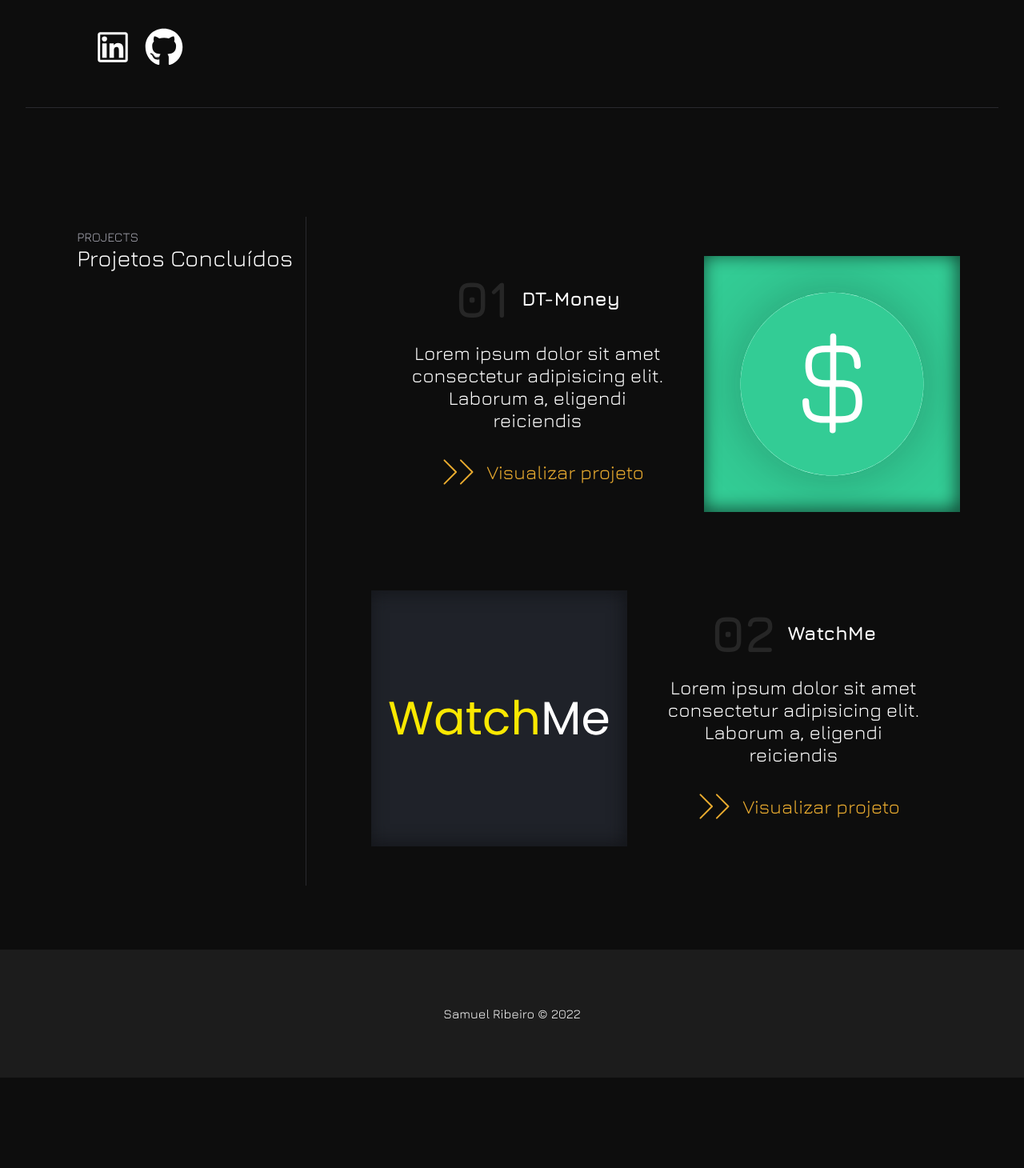
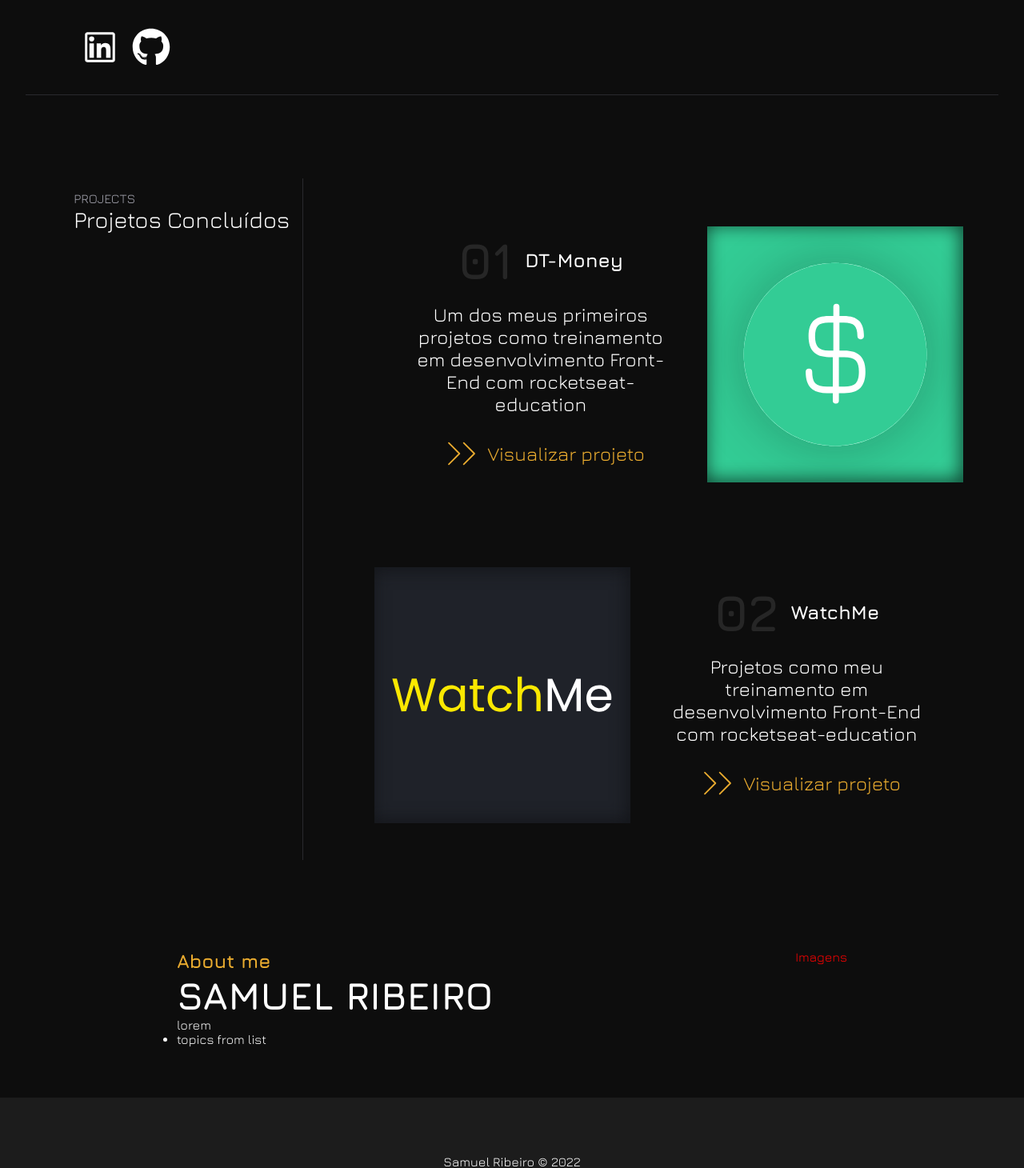
Before and after one commit to Samuelwps/Portifolio1.1, a React (Create React App) app: page / in a window 1280 px wide. Shown: the part 311-1771 px from the top of the page at 80% size. Before the commit the page ends 1658 px from the top, so only its background shows below. Built offline with nearby package versions, Linux system fonts and the light colour scheme.

Commit message:
Fixing and organizing code

```diff
--- a/src/components/Me/index.tsx
+++ b/src/components/AboutMe/index.tsx
@@ -16,7 +16,7 @@ export function AboutMe() {
           </Links>
       </Me>
       <About>
-        <h1>About me</h1>
+        <h1>Expert on</h1>
         <p>Eu sou um desenvolvedor Front-End.
           Com o objetivo de ser Full Stack,
           atualmete Desenvolvo aplicações web e mobile
--- a/src/components/Me/styled.ts
+++ b/src/components/AboutMe/styled.ts
@@ -1,18 +1,13 @@
 import styled from "styled-components"
 
 export const Container = styled.div`
+    max-width: 1440px;
     margin: 0 auto;
-
     display:flex;
     flex-direction:row;
     justify-content:space-around;
 
-    padding: 6.5rem 0rem 3rem 0rem;
-
-    margin-left:2rem;
-    margin-right:2rem;
-
-    border-bottom: 1px solid var(--gray-800);
+    padding: 6.5rem 0rem 0rem 0rem;
 
     @media screen and (max-width:940px){
         flex-direction:column;
@@ -40,6 +35,7 @@ export const Me = styled.div`
         font-size:1.5rem;
     }
 `;
+
 export const Links = styled.div`
     padding-top:2rem;
 
--- /dev/null
+++ b/src/components/AboutMeHome/index.tsx
@@ -0,0 +1,30 @@
+import {Container, TextAbout, ImagesAbout} from "./styled"
+
+
+export function AboutMeHome(){
+    return(
+        <Container>
+
+            <TextAbout>
+                <h2>About me</h2>
+                <h1>SAMUEL RIBEIRO</h1>
+
+                <p>
+                    lorem
+                </p>
+
+                <ul>
+                    <li>topics from list</li>
+                </ul>
+            </TextAbout>
+
+
+            <ImagesAbout>
+
+                <p>Imagens</p>
+
+            </ImagesAbout>
+
+        </Container>
+    )
+}
--- /dev/null
+++ b/src/components/AboutMeHome/styled.ts
@@ -0,0 +1,32 @@
+import styled from "styled-components"
+
+export const Container = styled.div`
+
+    max-width:1440px;
+
+    display:flex;
+    justify-content:space-around;
+
+    margin:0 auto;
+
+    padding:2rem;
+`
+
+export const TextAbout = styled.div`
+    display:flex;
+    flex-direction:column;
+
+    h1{
+        padding-top: 0.1rem;
+        font-size:3rem;
+    }
+
+    h2{
+        font-size:1.5rem;
+        color:var(--yellow-500);
+    }
+`
+
+export const ImagesAbout = styled.div`
+    color:red;
+`
--- a/src/components/ProjectsHome/index.tsx
+++ b/src/components/ProjectsHome/index.tsx
@@ -1,11 +1,11 @@
-import { ListItem, SelectedWorks, SectionWorks, Imgworks, DivWorks, DivForWorks, ProjectsWorks } from "./styled"
+import { ListItem, SelectedWorks, Container, Imgworks, DivWorks, DivForWorks, ProjectsWorks } from "./styled"
 import dtmoneyIcon from "./../../images/dtmoneyIcon.svg"
 import watchMe from "./../../images/watchMe.svg"
 import Arrow from "./../../images/chevrons-right.svg"
 
 export function Projects() {
     return(
-        <SectionWorks>
+        <Container>
             <DivForWorks>
                 <SelectedWorks>
                     <ProjectsWorks>
@@ -21,9 +21,9 @@ export function Projects() {
                                 <h4>DT-Money</h4>
                             </div>
                             <p>
-                                Lorem ipsum dolor sit amet
-                                consectetur adipisicing elit.
-                                Laborum a, eligendi reiciendis
+                                Um dos meus primeiros projetos
+                                 como treinamento em desenvolvimento
+                                Front-End com rocketseat-education
                             </p>
                             <div className="Arrow">
                                 <a href="/DtMoney"><img src={Arrow} alt="Arrow"/>Visualizar projeto</a>
@@ -44,9 +44,7 @@ export function Projects() {
                                 <h4>WatchMe</h4>
                             </div>
                             <p>
-                                Lorem ipsum dolor sit amet
-                                consectetur adipisicing elit.
-                                Laborum a, eligendi reiciendis
+                                Projetos como meu treinamento em desenvolvimento Front-End com rocketseat-education
                             </p>
                             <div className="Arrow">
                                 <a href="/WatchMe"><img src={Arrow} alt="Arrow"/>Visualizar projeto</a>
@@ -55,6 +53,6 @@ export function Projects() {
                     </ListItem>
                 </div>
             </DivForWorks>
-        </SectionWorks>
+        </Container>
     )
 }
--- a/src/components/ProjectsHome/styled.ts
+++ b/src/components/ProjectsHome/styled.ts
@@ -1,62 +1,43 @@
 import styled from "styled-components"
 
 
-export const SectionWorks = styled.section`
-        margin:2rem;
-`;
-
-
-export const ListItem = styled.div`
-
+export const Container = styled.section`
+        max-width:1440px;
         margin:0 auto;
-        display: flex;
-        align-items: center;
-        justify-content:space-around;
-
-
-        &:first-child{@media screen and (max-width:1080px){
-                flex-direction: column-reverse;
-        }}
-        @media screen and (max-width:1080px){
-                flex-direction: column;
-        }
 
 `;
 
+export const DivForWorks = styled.div`
+        display:flex;
+        justify-content:center;
+        margin:2rem;
+        flex-direction:row;
+        justify-content:space-around;
 
+        padding: 6.5rem 0rem 3rem 0rem;
 
-export const Imgworks = styled.div`
-        max-width:20rem;
-        max-height:20rem;
-
-        img{
-                width:100%;
-                height:100%;
-        }
+        border-top:1px solid var(--gray-800);
 `;
 
 export const SelectedWorks = styled.div`
         border-right: 1px solid var(--gray-800);
 
-        @media screen and (max-width:1080px){
+        @media screen and (max-width:1180px){
                 display: flex;
                 align-items: center;
                 justify-content: center;
-                max-width: 10rem;
+                max-width: 7rem;
         }
-
-
-
 `;
 
 export const ProjectsWorks = styled.div`
-        margin:1rem;
+        padding:1rem;
         display:flex;
         flex-direction:column;
 
-        @media screen and (max-width:1080px){
+        @media screen and (max-width:1180px){
                 transform: rotate(-90deg) translate3d(-20px,-6px,0);
-                min-width: 25rem;
+                min-width: 26rem;
         }
 
         h2{
@@ -72,6 +53,23 @@ export const ProjectsWorks = styled.div`
         p{
                 color: var(--gray-100);
         }
+`;
+
+export const ListItem = styled.div`
+
+        margin:0 auto;
+        display: flex;
+        align-items: center;
+        justify-content:space-around;
+
+
+        &:first-child{@media screen and (max-width:1080px){
+                flex-direction: column-reverse;
+        }}
+        @media screen and (max-width:1180px){
+                flex-direction: column;
+        }
+
 `;
 
 export const DivWorks = styled.div`
@@ -116,21 +114,19 @@ export const DivWorks = styled.div`
                         }
 
                         img{
-                                max-width:7rem;
-                                max-height:7rem;
+                                max-width:4rem;
+                                max-height:4rem;
                         }
                 }
         }
 `;
 
-export const DivForWorks = styled.div`
-        max-width: 1200px;
-        display:flex;
-        margin: 0 auto;
-        justify-content:center;
-        padding:2rem;
-        flex-direction:row;
-        justify-content:space-around;
+export const Imgworks = styled.div`
+        max-width:20rem;
+        max-height:20rem;
 
-        padding: 6.5rem 0rem 3rem 0rem;
+        img{
+                width:100%;
+                height:100%;
+        }
 `;
--- a/src/pages/DtMoney/index.tsx
+++ b/src/pages/DtMoney/index.tsx
@@ -50,8 +50,8 @@ export function DtMoney() {
                         <img src={dtmoneyCategory} alt="dtmoneyimage" />
                     </DivImageSummaryCategory>
                     <div>
-                        <p>Se é feito uma ação do tipo deposit, esse valor é adicionado nessa categoria e no total.</p>
-                        <p>O mesmo acontece com as ações do tipo withdraw, ela é somada a categoria de saída mas diferente da anterior ela é “descontada”do total.</p>
+                        <p className="space">Se é feito uma ação do tipo deposit, esse valor é adicionado nessa categoria e no total.</p>
+                        <p className="space">O mesmo acontece com as ações do tipo withdraw, ela é somada a categoria de saída mas diferente da anterior ela é “descontada”do total.</p>
                     </div>
                 </DivSummaryCategory>
                 <DivSummaryCategory>
--- a/src/pages/DtMoney/styled.ts
+++ b/src/pages/DtMoney/styled.ts
@@ -9,17 +9,6 @@ export const SectionWorks = styled.section`
         align-items: center;
         flex-direction:column;
 `;
-
-export const DivWorks = styled.div`
-        display: flex;
-        flex-direction:column;
-        align-items: flex-start;
-
-        p{
-                color:var(--gray-300);
-        }
-
-`
 
 export const DivContent = styled.div`
         display:flex;;
@@ -54,8 +43,6 @@ export const Title = styled.div`
         flex-direction:row;
         align-items:center;
         justify-content:center;
-
-
 
         div{
                 background: var(--yellow-500);
@@ -117,16 +104,6 @@ export const ProjectHeader = styled.div`
         flex-direction:column;
 `;
 
-
-
-
-
-
-
-
-
-
-
 export const ProjectContent = styled.div`
 
         margin:0 auto;
@@ -161,18 +138,6 @@ export const DivImageSummary = styled.div`
         }
 `
 
-
-// export const DivSummaryCategory = styled.div`
-//         display: flex;
-//         flex-direction: column;
-//         max-width:70rem;
-//         max-height:70rem;
-
-
-
-// `
-
-
 export const DivSummaryHeader = styled.div`
         display:flex;
         flex-direction:column;
@@ -191,18 +156,25 @@ export const DivSummaryCategory = styled.div`
         height:100%;
         div{
                 margin:1rem;
+                height:100%;
                 display:flex;
                 flex-direction: column;
                 justify-content: space-around;
+
                 p{
-                text-align: left;}
+                        text-align: center;
+                }
+
+                .space{
+                        text-align:left;
+                }
         }
 `
 
 export const DivImageSummaryCategory = styled.div`
 
         max-width:75rem;
-        max-height:55rem;
+        max-height:75rem;
 
         img{
                 width:100%;
--- a/src/pages/Home/index.tsx
+++ b/src/pages/Home/index.tsx
@@ -1,12 +1,14 @@
 
-import { AboutMe } from "../../components/Me"
+import { AboutMe } from "../../components/AboutMe"
 import { Projects } from "../../components/ProjectsHome"
+import { AboutMeHome } from "../../components/AboutMeHome"
 
 export function Home() {
   return (
     <>
     <AboutMe/>
     <Projects/>
+    <AboutMeHome/>
     </>
   )
 }
```
